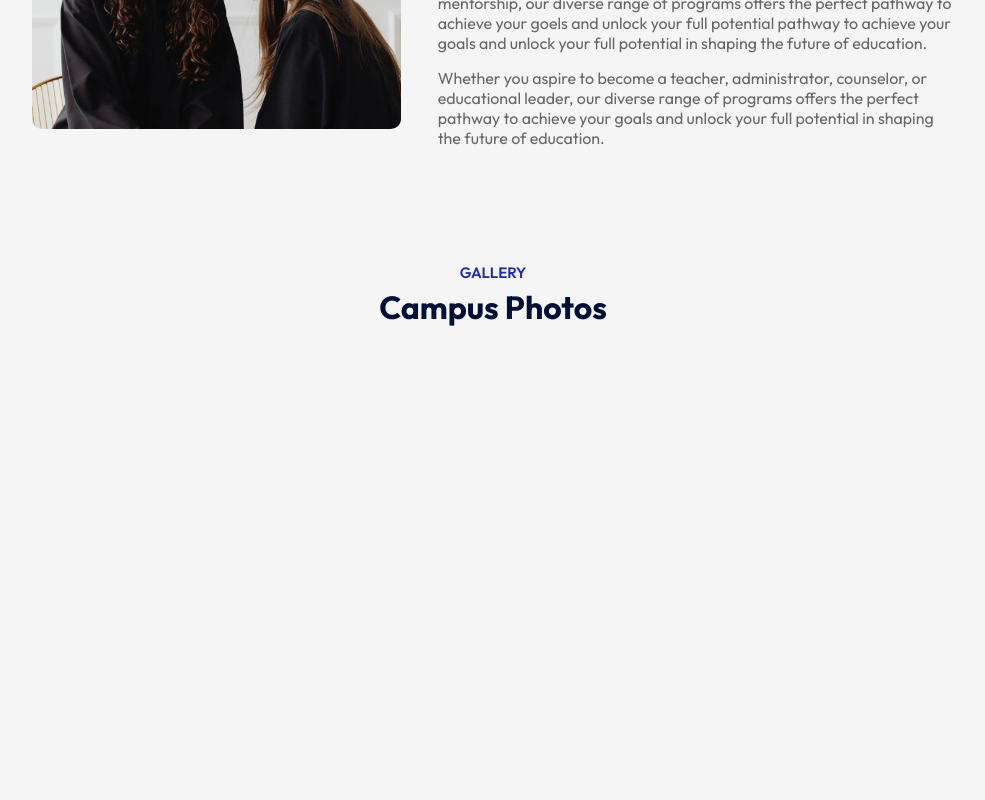
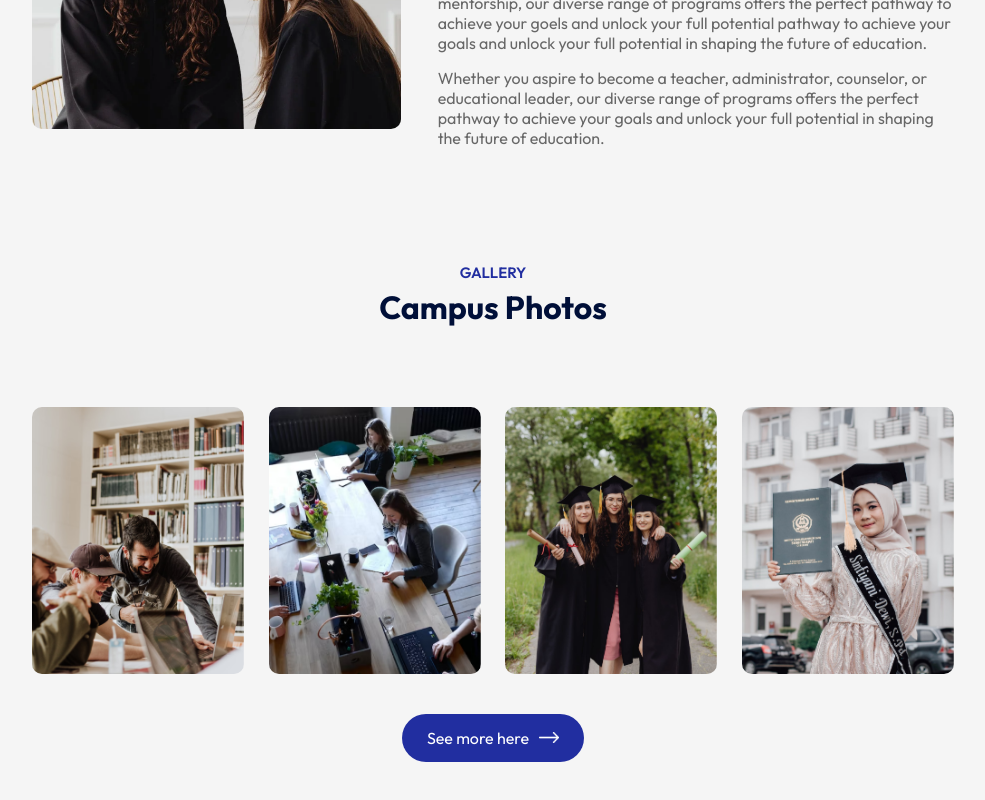
Before and after one commit to tasnimcsedu25/Edusity, a React app in the folder project3/Edusity/: page / in a window 1280 px wide. Shown: the part 1655-2455 px from the top of the page, without its empty margins (147-1132 px from the left). Before the commit the page ends 2012 px from the top, so only its background shows below. Built offline with nearby package versions, Linux system fonts and the light colour scheme; the HTML template or start-up script is replaced by a standard one.

Commit message:
campus section done

```diff
--- a/project3/Edusity/src/App.jsx
+++ b/project3/Edusity/src/App.jsx
@@ -4,6 +4,7 @@
 import Programs from './Components/Programs/Programs'
 import Title from './Components/Title/Title'
 import About from './Components/About/About'
+import Campus from './Components/Campus/Campus'
 const App=()=> {
   return (
     <div>
@@ -14,6 +15,8 @@
     <Programs/>
     <About/>
     <Title subTitle='Gallery' title='Campus Photos'/>
+    <Campus/>
+
   </div>
 
 
--- /dev/null
+++ b/project3/Edusity/src/Components/Campus/Campus.css
@@ -0,0 +1,17 @@
+.campus{
+    margin: 80px auto;
+    width: 90%;
+    text-align: center;
+
+}
+.gallery{
+    display: flex;
+    align-items: center;
+    justify-content: space-between;
+    margin-bottom: 40px;
+}
+.gallery img{
+    width: 23%;
+    border-radius: 10px;
+
+}
--- /dev/null
+++ b/project3/Edusity/src/Components/Campus/Campus.jsx
@@ -0,0 +1,23 @@
+import React from 'react'
+import './Campus.css'
+import gallery_1 from '../../assets/gallery-1.png'
+import gallery_2 from '../../assets/gallery-2.png'
+import gallery_3 from '../../assets/gallery-3.png'
+import gallery_4 from '../../assets/gallery-4.png'
+import white_arrow from '../../assets/white-arrow.png'
+const Campus = () => {
+  return (
+    <div className='campus'>
+        <div className="gallery">
+            <img src={gallery_1}/>
+            <img src={gallery_2}/>
+            <img src={gallery_3}/>
+            <img src={gallery_4}/>
+        </div>
+        <button className='btn dark-btn'>See more here <img src={white_arrow}/></button>
+
+    </div>
+  )
+}
+
+export default Campus
--- a/project3/Edusity/src/index.css
+++ b/project3/Edusity/src/index.css
@@ -37,3 +37,7 @@
     width: 20px;
     margin-left: 10px;
 }
+.btn.dark-btn{
+    background: #212EA0;
+    color: white;
+}
```
